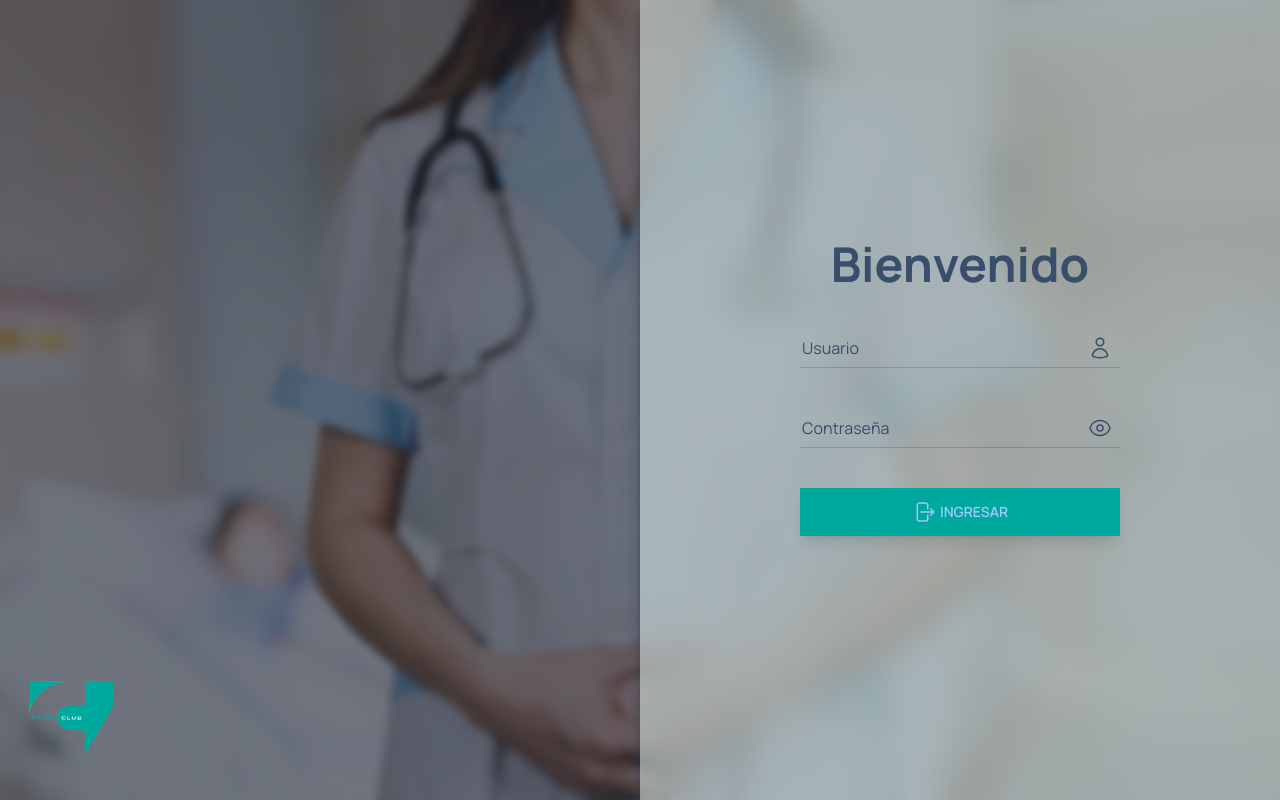
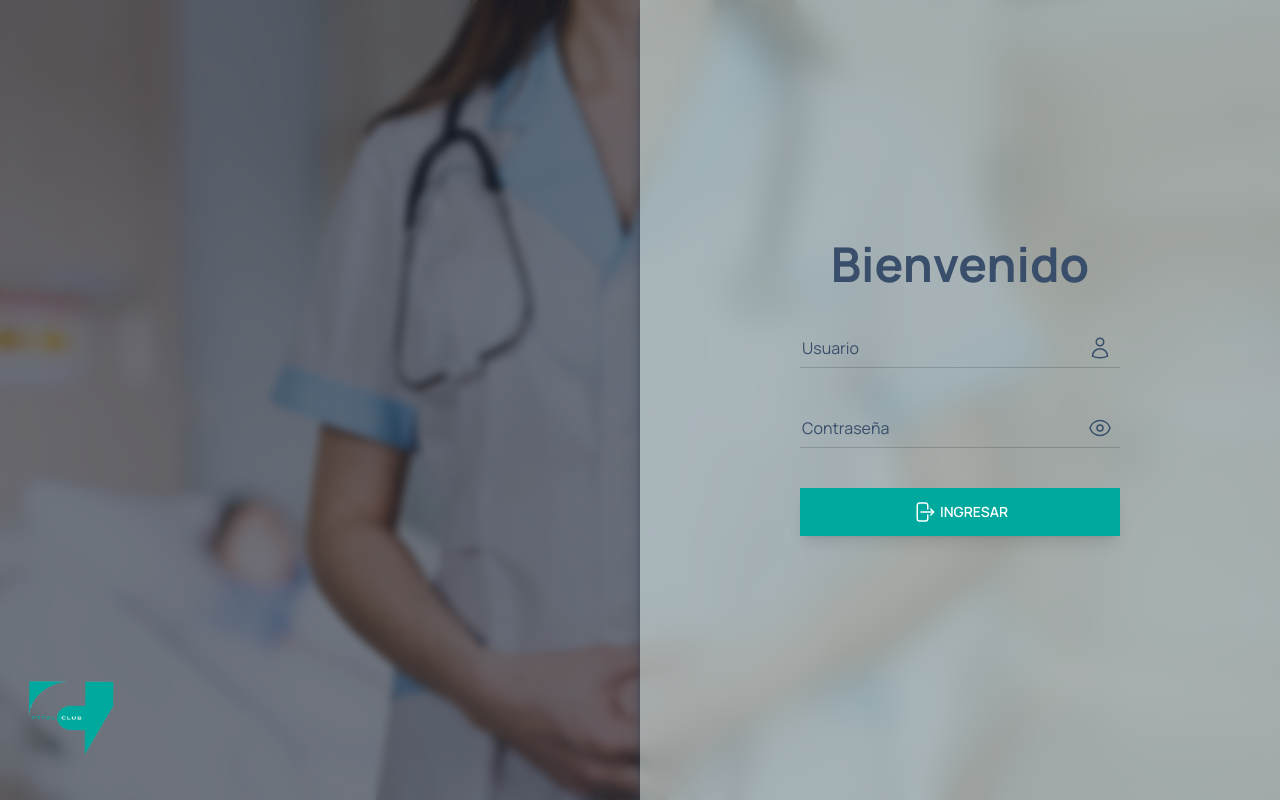
Before and after one commit to steevened/vital-labs, a React (Vite) app: page /login in a window 1280 px wide. Built offline with nearby package versions, Linux system fonts and the light colour scheme; no server answers.

Commit message:
change color of login btn

```diff
--- a/src/pages/Login.jsx
+++ b/src/pages/Login.jsx
@@ -51,7 +51,7 @@ const Login = () => {
               setIsPasswordHidden={setIsPasswordHidden}
             />
           </InputGroup>
-          <button className="btn shadow-lg btn-block bg-[#00A99D] hover:bg-[#39BC99] border-none rounded-none mt-10">
+          <button className="btn shadow-lg btn-block bg-[#00A99D] hover:bg-[#39BC99] border-none rounded-none mt-10 text-white">
             <span className="mr-1">
               <svg
                 xmlns="http://www.w3.org/2000/svg"
```
